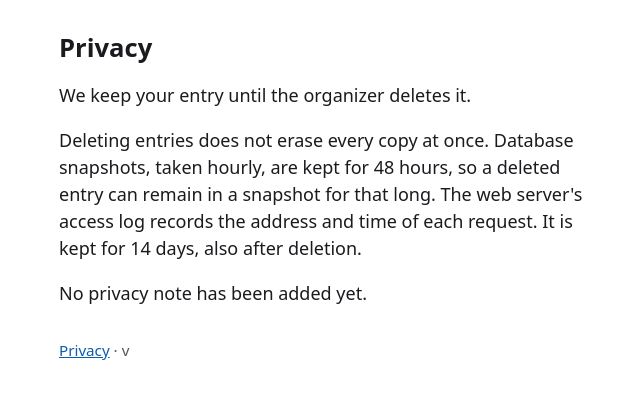
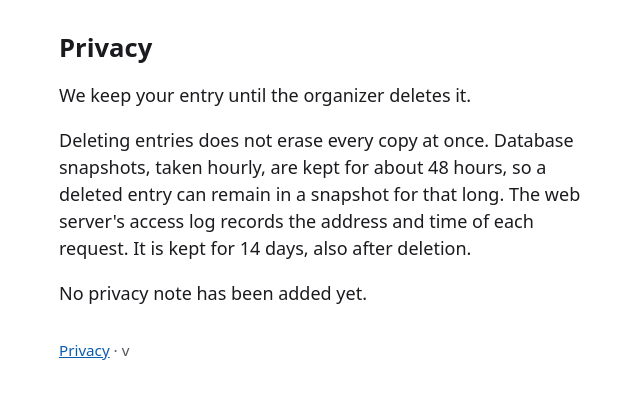
Before and after one commit to reuven/conference-drawing, a Django app: template src/conference_drawing/raffle/templates/raffle/privacy.html in a window 1280 px wide. Shown: the top 399 px of the page, without its empty margins (309-949 px from the left). Run offline with Django 3.2, Linux system fonts and the light colour scheme; the template is opened without the code that fills it, so the values that code supplies are empty.

Commit message:
Privacy page: snapshots kept about 48 hours
Co-Authored-By: Claude Sonnet 5.5 <noreply@anthropic.com>

```diff
--- a/src/conference_drawing/raffle/templates/raffle/privacy.html
+++ b/src/conference_drawing/raffle/templates/raffle/privacy.html
@@ -4,7 +4,7 @@
 <h1>Privacy</h1>
 {% if install.owner_name %}<p>Run by {{ install.owner_name }}.</p>{% endif %}
 <p>We keep your entry until the organizer deletes it.</p>
-<p>Deleting entries does not erase every copy at once. Database snapshots, taken hourly, are kept for 48 hours, so a deleted entry can remain in a snapshot for that long. The web server's access log records the address and time of each request. It is kept for 14 days, also after deletion.</p>
+<p>Deleting entries does not erase every copy at once. Database snapshots, taken hourly, are kept for about 48 hours, so a deleted entry can remain in a snapshot for that long. The web server's access log records the address and time of each request. It is kept for 14 days, also after deletion.</p>
 {% if install.privacy_note %}
 <p>{{ install.privacy_note|linebreaksbr }}</p>
 {% else %}
```
